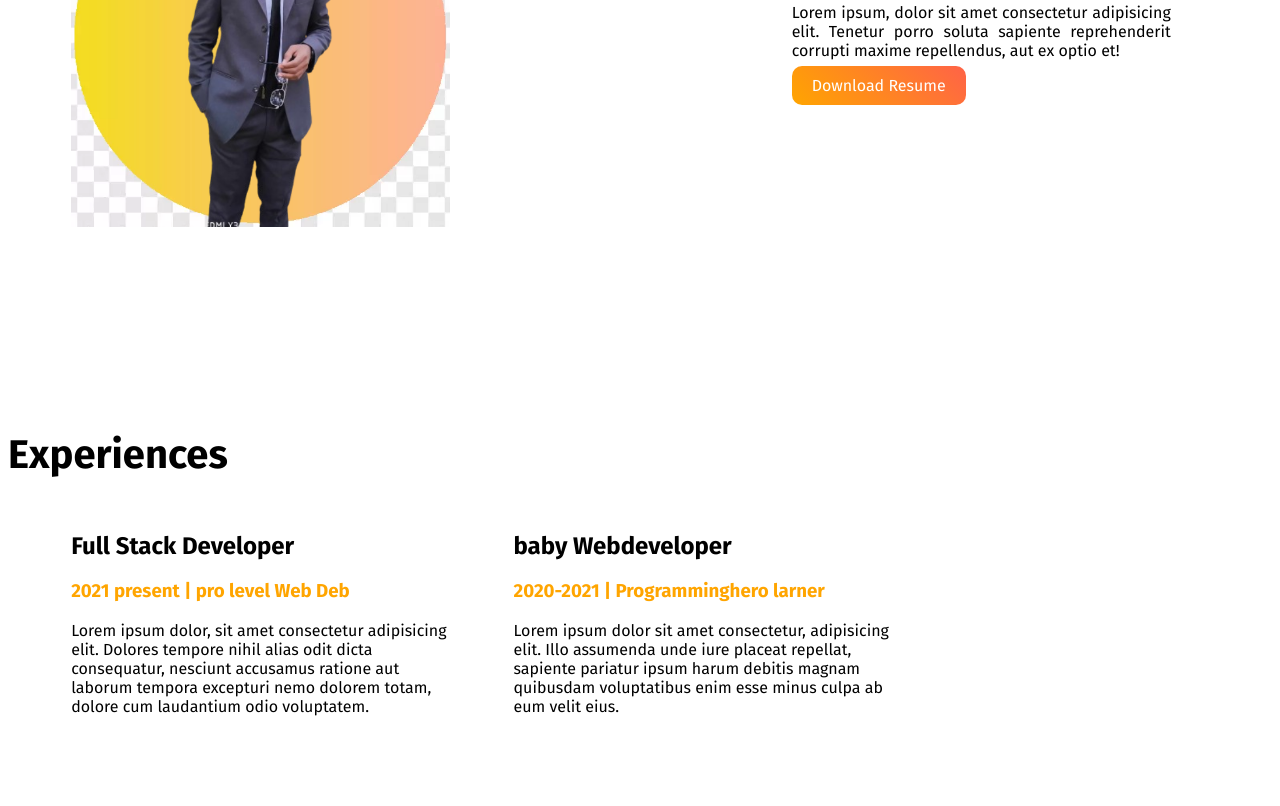
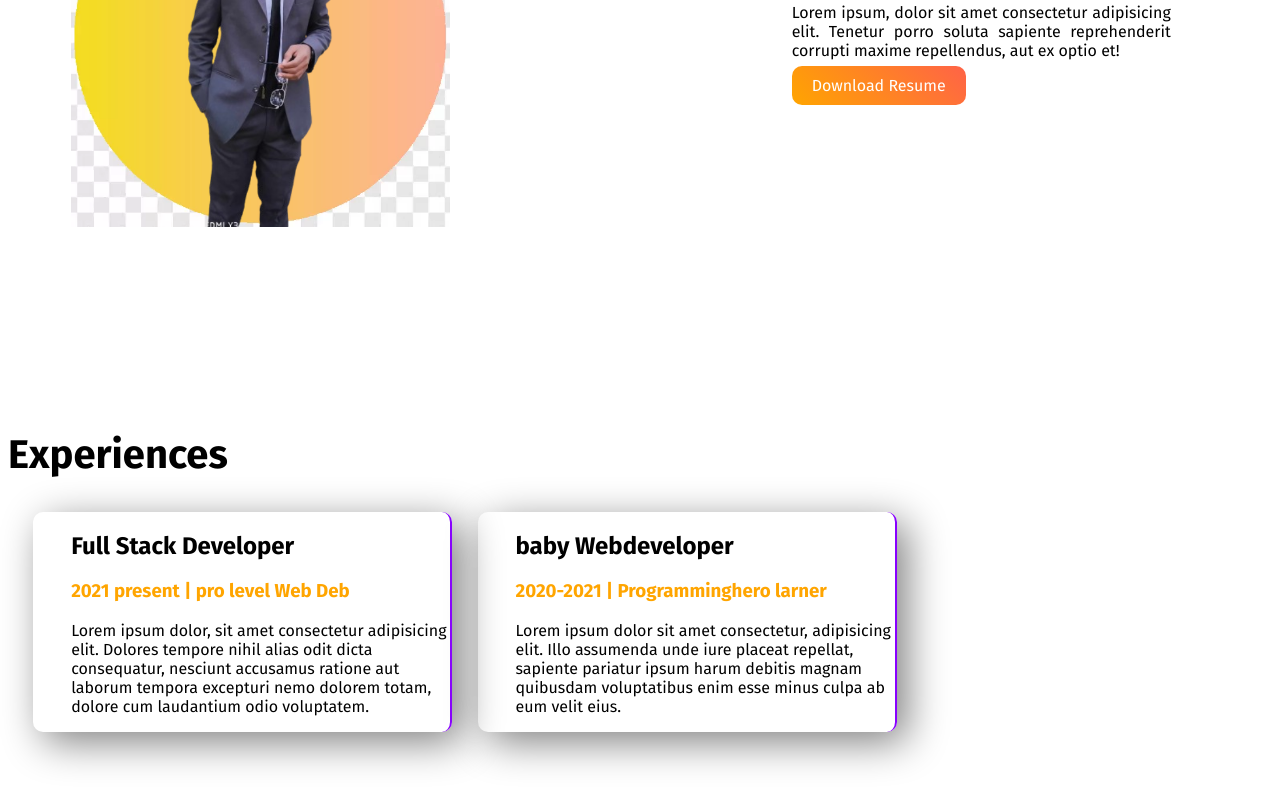
Before and after one commit to msabbirhosen/web-protfolio, a plain HTML site: page index.html in a window 1280 px wide. Shown: the part 710-1516 px from the top of the page. Drawn offline with Linux system fonts and the light colour scheme; a web font is replaced by a local one.

Commit message:
full project ad

```diff
--- a/index.html
+++ b/index.html
@@ -37,12 +37,12 @@
     </section>
     <section>
         <h1>Experiences</h1>
-        <div class="half-width3">
+        <div class="half-width3 single-experience">
             <h2>Full Stack Developer</h2>
-            <h3 class="name-higlight">2021 present | pro level Web Deb</h3>
+            <h3 class="name-higlight ">2021 present | pro level Web Deb</h3>
             <p>Lorem ipsum dolor, sit amet consectetur adipisicing elit. Dolores tempore nihil alias odit dicta consequatur, nesciunt accusamus ratione aut laborum tempora excepturi nemo dolorem totam, dolore cum laudantium odio voluptatem.</p>
         </div>
-        <div class="half-width3">
+        <div class="half-width3 single-experience">
             <h2>baby Webdeveloper</h2>
             <h3 class="name-higlight">2020-2021 | Programminghero larner</h3>
             <p>Lorem ipsum dolor sit amet consectetur, adipisicing elit. Illo assumenda unde iure placeat repellat, sapiente pariatur ipsum harum debitis magnam quibusdam voluptatibus enim esse minus culpa ab eum velit eius.</p>
--- a/style.css
+++ b/style.css
@@ -61,3 +61,9 @@ section{
     padding-left: 3%;
     margin-left: 2%;
 }
+.single-experience{
+    box-shadow: 10px 10px 40px gray;
+    border-radius: 10px;
+    border-right: solid 2px;
+    border-color: rgb(136, 0, 255);
+}
```
